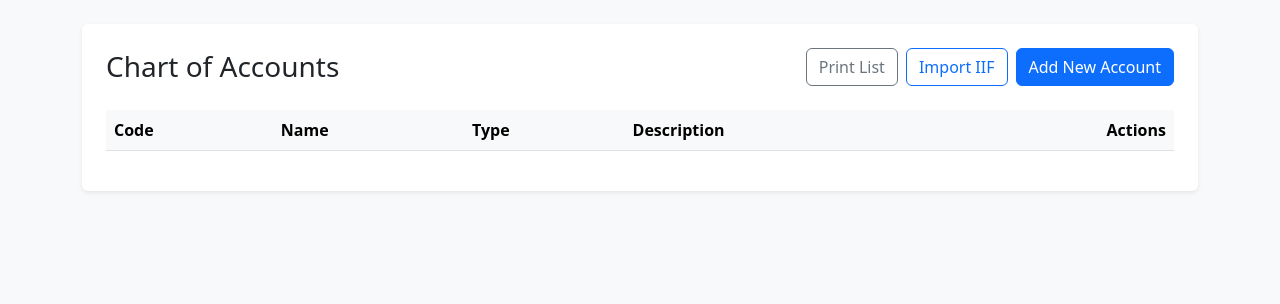
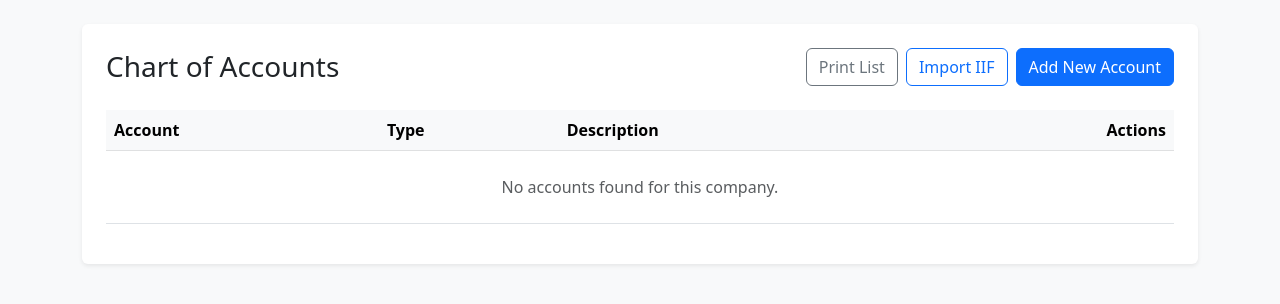
Before and after one commit to agupta3224-web/Accounting, a Django app: page /coa/ in a window 1280 px wide. Shown: the part 56-360 px from the top of the page. Run offline with Django 5.2, Linux system fonts and the light colour scheme; lists and menus that the app fills with data are empty.

Commit message:
Implement hierarchical Chart of Accounts and compact account display
- Modified Account model __str__ to remove the account type suffix for single-line representation.
- Updated chart_of_accounts view to fetch only top-level accounts.
- Implemented recursive hierarchical rendering in coa_list.html using a new coa_row.html snippet.
- Compacted the COA table layout to combine Code and Name into a single Account column.

Co-authored-by: agupta3224-web <285303244+agupta3224-web@users.noreply.github.com>

```diff
--- a/accounting/models.py
+++ b/accounting/models.py
@@ -96,7 +96,7 @@ class Account(models.Model):
 
     def __str__(self):
         prefix = f"{self.code} - " if self.code else ""
-        return f"{prefix}{self.name} ({self.account_type})"
+        return f"{prefix}{self.name}"
 
 class JournalEntry(models.Model):
     company_id = models.IntegerField(null=True)
--- a/accounting/templates/accounting/coa_list.html
+++ b/accounting/templates/accounting/coa_list.html
@@ -17,8 +17,7 @@
         <table class="table table-hover">
             <thead class="table-light">
                 <tr>
-                    <th>Code</th>
-                    <th>Name</th>
+                    <th>Account</th>
                     <th>Type</th>
                     <th>Description</th>
                     <th class="text-end">Actions</th>
@@ -26,18 +25,10 @@
             </thead>
             <tbody>
                 {% for acc in accounts %}
+                    {% include 'accounting/coa_row.html' with acc=acc level=0 %}
+                {% empty %}
                 <tr>
-                    <td><code>{{ acc.code|default:"" }}</code></td>
-                    <td><strong>{{ acc.name }}</strong></td>
-                    <td><span class="badge bg-secondary">{{ acc.account_type }}</span></td>
-                    <td class="text-muted small">{{ acc.description }}</td>
-                    <td class="text-end">
-                        <a href="{% url 'edit_account' acc.pk %}" class="btn btn-sm btn-link text-decoration-none">Edit</a>
-                        <form action="{% url 'delete_account' acc.pk %}" method="post" style="display:inline;" onsubmit="return confirm('Are you sure you want to delete this account?');">
-                            {% csrf_token %}
-                            <button type="submit" class="btn btn-sm btn-link text-danger text-decoration-none">Delete</button>
-                        </form>
-                    </td>
+                    <td colspan="4" class="text-center text-muted py-4">No accounts found for this company.</td>
                 </tr>
                 {% endfor %}
             </tbody>
--- a/accounting/views.py
+++ b/accounting/views.py
@@ -519,7 +519,8 @@ def close_books_view(request):
 
 def chart_of_accounts(request):
     company_id = request.session.get('active_company_id')
-    accounts = Account.objects.filter(company_id=company_id).order_by('code', 'name')
+    # Fetch only top-level accounts; sub-accounts will be rendered recursively in the template
+    accounts = Account.objects.filter(company_id=company_id, parent__isnull=True).order_by('code', 'name')
     return render(request, 'accounting/coa_list.html', {'accounts': accounts})
 
 def add_account(request):
```
Also changed, not shown: accounting/templates/accounting/coa_row.html (added, +23 -0 lines).
